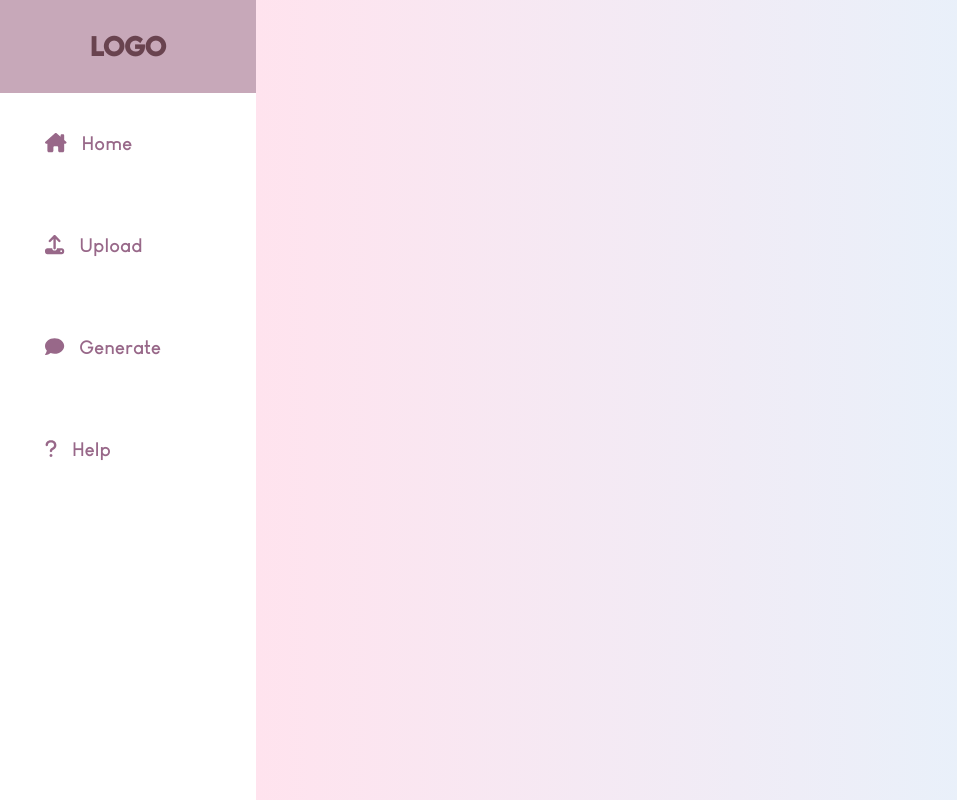
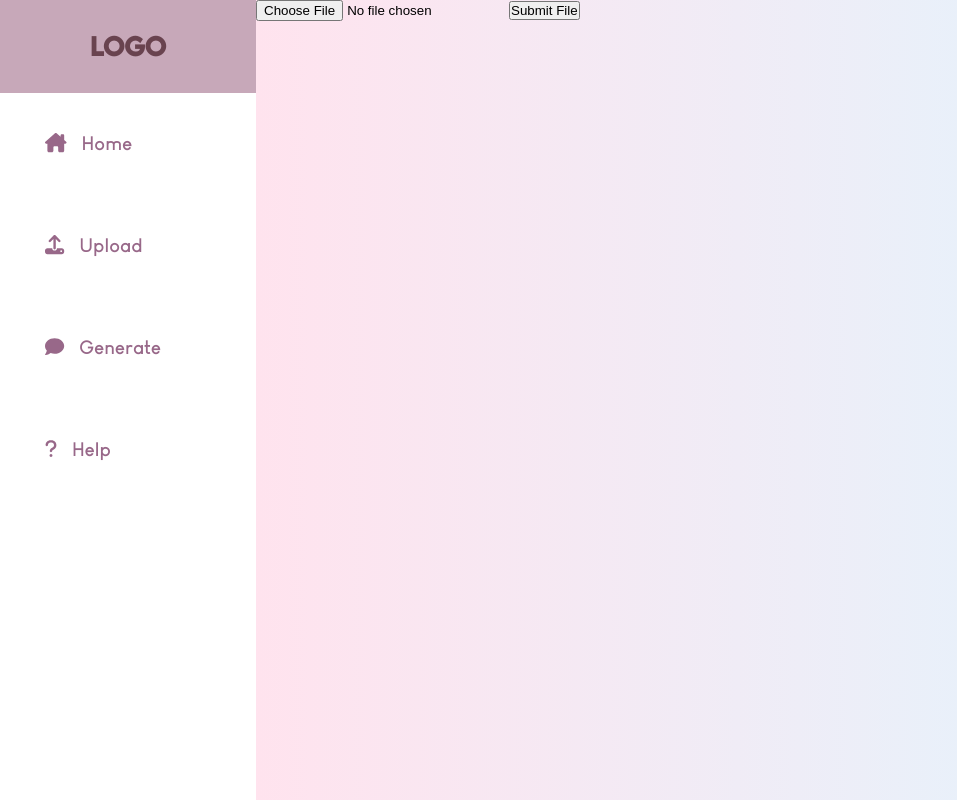
Before and after one commit to martindmhe/app, a React (Create React App) app in the folder website/: page /upload in a window 1280 px wide. Shown: the whole page, without its empty margins (0-957 px from the left). Built offline with nearby package versions, Linux system fonts and the light colour scheme.

Commit message:
implemented json file upload and sending json file contents to backend

```diff
--- a/website/src/components/Uploadpage.js
+++ b/website/src/components/Uploadpage.js
@@ -1,9 +1,56 @@
 import React from "react";
 import "./Upload.css";
+import { useState } from "react";
 
 function Uploadpage() {
+
+  const [uploadedFile, setUploadedFile] = useState(null);
+
+  const handleFileChange = (e) => {
+    setUploadedFile(e.target.files[0])
+  }
+
+  const handleUpload = () => {
+    if (!uploadedFile) {
+      alert("Upload a file first!");
+      return;
+    }
+
+    const reader = new FileReader();
+
+      reader.onload = (e) => {
+        try {
+          const jsonFile = JSON.parse(e.target.result)
+          console.log(jsonFile)
+          sendJSONToServer(jsonFile)
+        } catch (e) {
+          console.log(e)
+        }
+
+      }
+
+    reader.readAsText(uploadedFile);
+
+
+  }
+
+  const sendJSONToServer = (jsonFile) => {
+    fetch('http://127.0.0.1:3000/upload-messages/', {
+      method: 'POST',
+      headers: {
+        'Content-Type' : 'application/json'
+      },
+      body: JSON.stringify(jsonFile)
+    })
+  }
+
   return (
     <>
+      <div className="upload-container">
+        <input type="file" id="json-upload" accept=".json" onChange={handleFileChange}/>
+        <button onClick={handleUpload}>Submit File</button>
+      </div>
+
     </>
   );
 }
```
Also changed, not shown: 1 other file (tests, documents, lock files or other folders).
